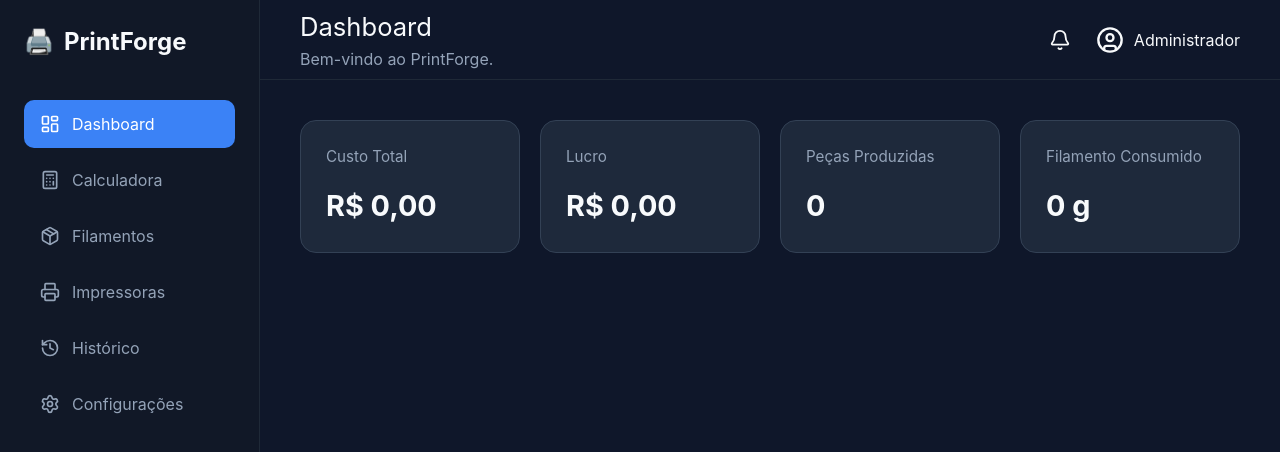
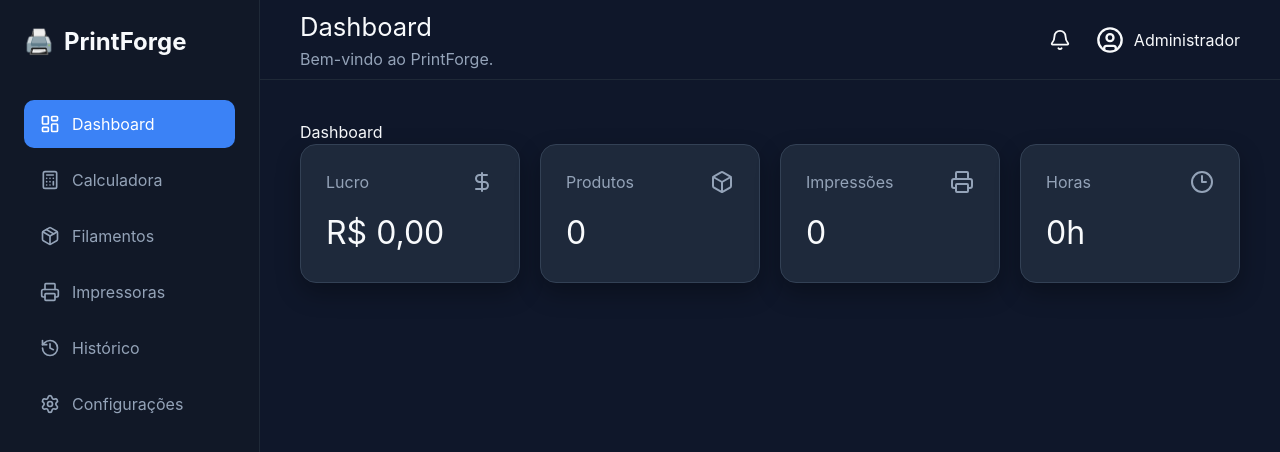
Before and after one commit to KaiganRusso/PrintForge, a React (Vite) app: page / in a window 1280 px wide. Shown: the top 452 px of the page. Built offline with nearby package versions, Linux system fonts and the light colour scheme.

Commit message:
feat: adiciona dashboard inicial

```diff
--- a/src/components/ui/StatCard.tsx
+++ b/src/components/ui/StatCard.tsx
@@ -0,0 +1,22 @@
+type StatCardProps = {
+  title: string;
+  value: string;
+  icon?: React.ReactNode;
+};
+
+export default function StatCard({
+  title,
+  value,
+  icon,
+}: StatCardProps) {
+  return (
+    <div className="stat-card">
+      <div className="stat-header">
+        <span>{title}</span>
+        {icon}
+      </div>
+
+      <h2>{value}</h2>
+    </div>
+  );
+}
--- a/src/pages/Dashboard.tsx
+++ b/src/pages/Dashboard.tsx
@@ -1,16 +1,35 @@
-import StatCard from "../components/dashboard/StatCard";
+import { DollarSign, Box, Printer, Clock3 } from "lucide-react";
+import StatCard from "../components/ui/StatCard";
 
 export default function Dashboard() {
   return (
     <>
-      <div className="cards">
-        <StatCard title="Custo Total" value="R$ 0,00" />
+      <h1>Dashboard</h1>
 
-        <StatCard title="Lucro" value="R$ 0,00" />
+      <div className="stats-grid">
+        <StatCard
+          title="Lucro"
+          value="R$ 0,00"
+          icon={<DollarSign />}
+        />
 
-        <StatCard title="Peças Produzidas" value="0" />
+        <StatCard
+          title="Produtos"
+          value="0"
+          icon={<Box />}
+        />
 
-        <StatCard title="Filamento Consumido" value="0 g" />
+        <StatCard
+          title="Impressões"
+          value="0"
+          icon={<Printer />}
+        />
+
+        <StatCard
+          title="Horas"
+          value="0h"
+          icon={<Clock3 />}
+        />
       </div>
     </>
   );
--- a/src/styles/components.css
+++ b/src/styles/components.css
@@ -87,3 +87,30 @@
     background:var(--primary-hover);
 
 }
+
+.stat-card{
+    background:var(--surface);
+    border-radius:18px;
+    padding:24px;
+    border:1px solid var(--border);
+    box-shadow:var(--shadow);
+}
+
+.stat-header{
+    display:flex;
+    justify-content:space-between;
+    color:var(--text-secondary);
+    margin-bottom:15px;
+}
+
+.stat-card h2{
+    margin:0;
+    font-size:32px;
+}
+
+.stats-grid{
+    display:grid;
+    grid-template-columns:repeat(4,1fr);
+    gap:20px;
+    margin-bottom:30px;
+}
```
